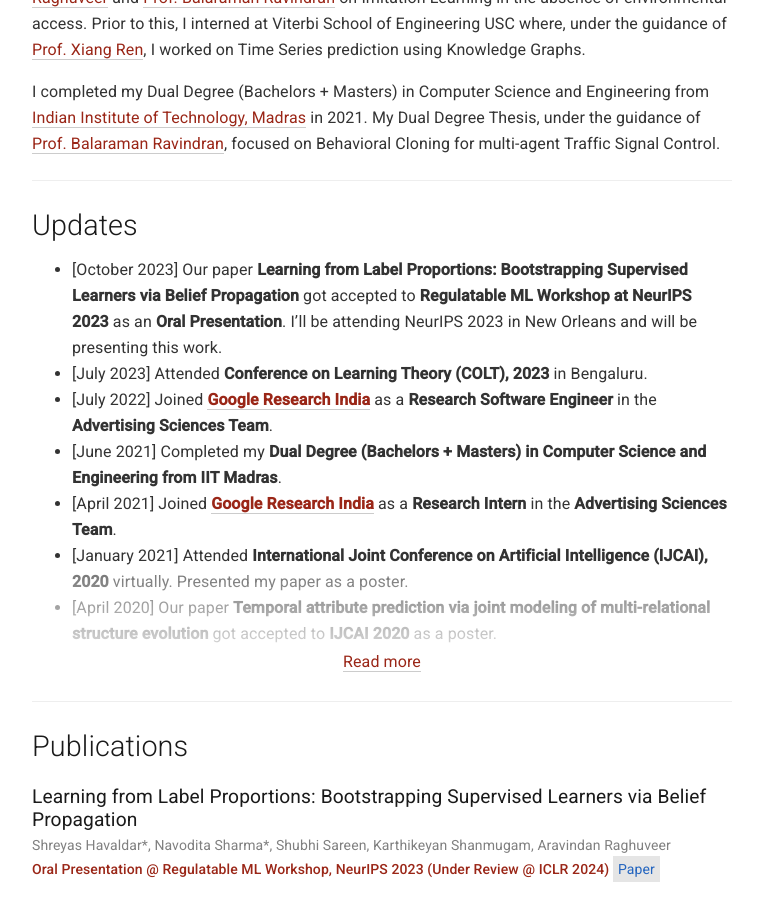
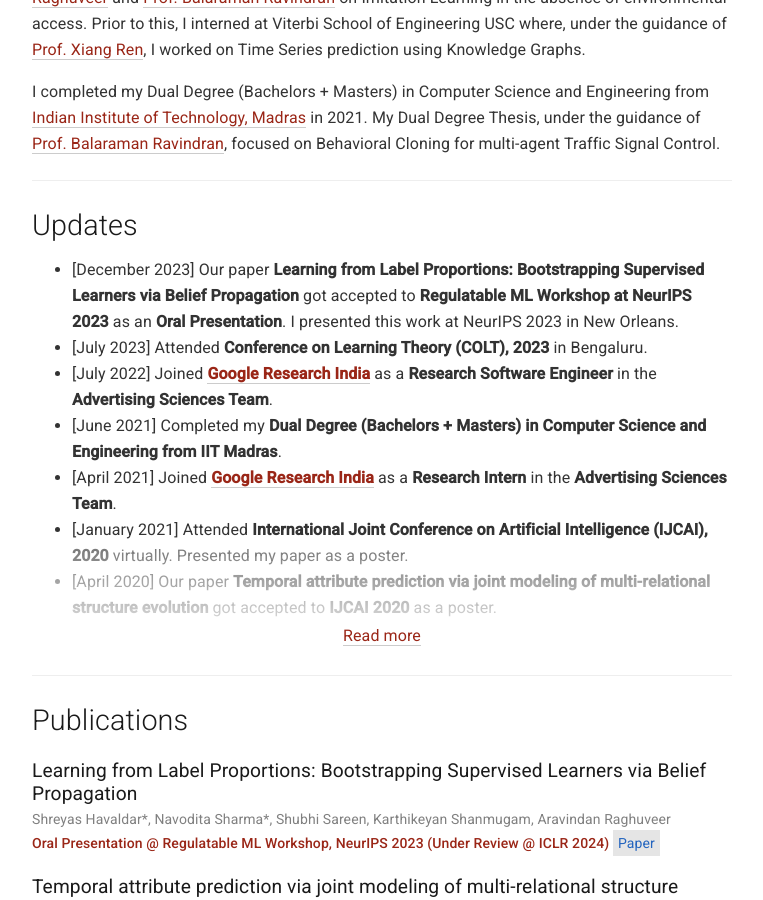
Before and after one commit to navoditas/navoditas.github.io, a Jekyll site: the page built from index.md, in a window 1280 px wide and 900 px high, scrolled down 920 px. Shown: the whole window, without its empty margins (258-1021 px from the left). Built offline with Jekyll 4.4.1, drawn with Linux system fonts in a browser that asks for light colours.

Commit message:
Update updates.

```diff
--- a/index.md
+++ b/index.md
@@ -43,7 +43,7 @@ I completed my Dual Degree (Bachelors + Masters) in Computer Science and Enginee
 
 <a name="/news"></a>
 # Updates
-- [October 2023] Our paper **Learning from Label Proportions: Bootstrapping Supervised Learners via Belief Propagation** got accepted to **Regulatable ML Workshop at NeurIPS 2023** as an **Oral Presentation**. I'll be attending NeurIPS 2023 in New Orleans and will be presenting this work.
+- [December 2023] Our paper **Learning from Label Proportions: Bootstrapping Supervised Learners via Belief Propagation** got accepted to **Regulatable ML Workshop at NeurIPS 2023** as an **Oral Presentation**. I presented this work at NeurIPS 2023 in New Orleans.
 - [July 2023] Attended **Conference on Learning Theory (COLT), 2023** in Bengaluru.
 - [July 2022] Joined [**Google Research India**](https://research.google/locations/india/) as a **Research Software Engineer** in the **Advertising Sciences Team**.
 - [June 2021] Completed my **Dual Degree (Bachelors + Masters) in Computer Science and Engineering from IIT Madras**.
```
